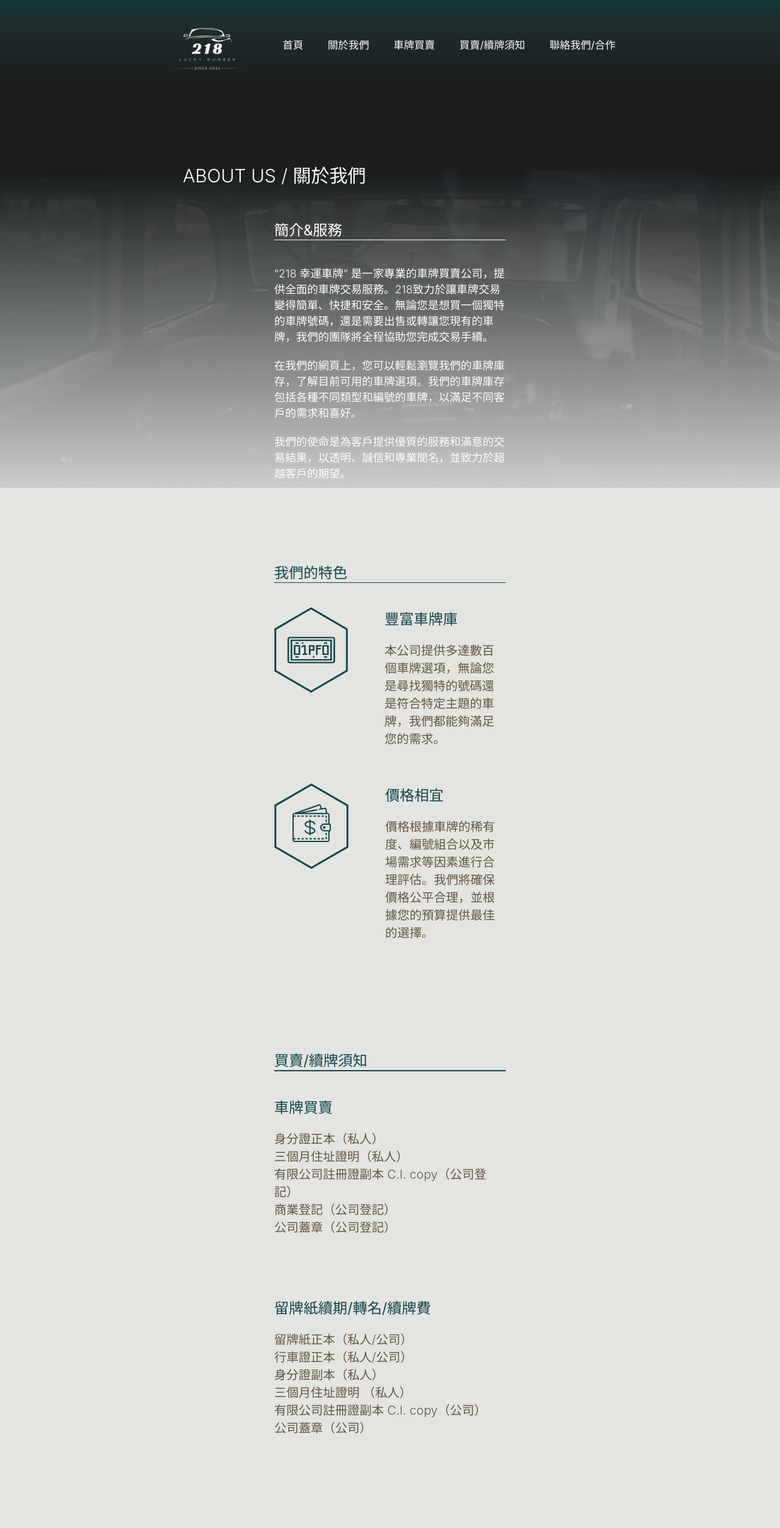
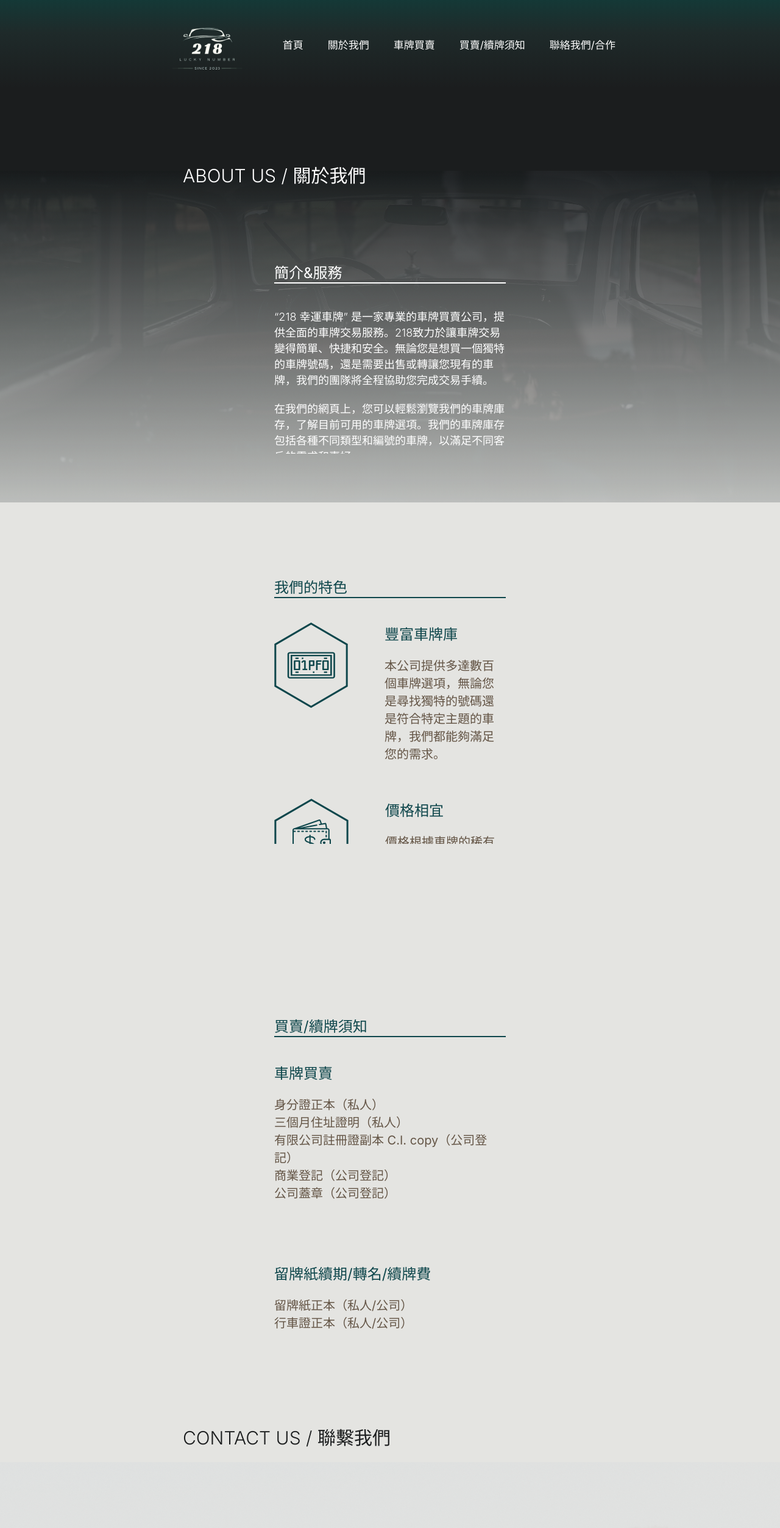
Before and after one commit to hsiangyichen/license-plate-ecommerce-platform, a Next.js app: page /about in a window 1280 px wide. Shown: the top 2506 px of the page at 61% size. Built offline with nearby package versions, Linux system fonts and the light colour scheme.

Commit message:
feat: complete design of purchase

```diff
--- a/src/app/about/page.tsx
+++ b/src/app/about/page.tsx
@@ -9,12 +9,13 @@ const About = () => {
       <div className={styles.firstFilter}></div>
       <img className={styles.img} src={"images/aboutUs.jpg"} />
       <Navbar />
-      <div className={styles.item}>
-        <div className={styles.body}>
+      <div className={styles.intoContainer}>
+        <div className={styles.intro}>
+          <div className={styles.introTitle}>
             <h1>ABOUT US / 關於我們</h1>
-          <div className={styles.intro}>
+          </div>
+          <div className={styles.introItem}>
             <h2>簡介&服務</h2>
-
             <p>
               “218 幸運車牌”
               是一家專業的車牌買賣公司，提供全面的車牌交易服務。218致力於讓車牌交易變得簡單、快捷和安全。無論您是想買一個獨特的車牌號碼，還是需要出售或轉讓您現有的車牌，我們的團隊將全程協助您完成交易手續。
@@ -32,7 +33,8 @@ const About = () => {
         </div>
       </div>
       <AboutUs />
-      <div id="purchase-info" className={styles.shouldKnow}>
+      <div id="purchase-info" className={styles.shouldKnowContainer}>
+        <div className={styles.shouldKnow}>
           <h2>買賣/續牌須知</h2>
           <div className={styles.shouldKnowItem}>
             <h3>車牌買賣</h3>
@@ -66,6 +68,8 @@ const About = () => {
             </p>
           </div>
         </div>
+      </div>
+
       <div className={styles.contactUs}>
         <h1>CONTACT US / 聯繫我們</h1>
       </div>
--- a/src/app/about/styles.module.scss
+++ b/src/app/about/styles.module.scss
@@ -30,34 +30,45 @@
   filter: grayness(40%);
 }
 
-.body {
+.introTitle {
+  position: relative;
+  display: flex;
+  align-items: center;
+  h1 {
+    margin: 120px 0 120px 300px;
+    font-size: 30px;
+    font-weight: 300;
+    color: $White;
+  }
+}
+
+.intoContainer {
+  height: 85vh;
+  width: 100%;
+  justify-content: center;
+  align-items: center;
   overflow: hidden;
 }
 
-.item {
-  z-index: 1;
-  width: 100%;
+.intro {
+  position: relative;
   display: flex;
   flex-direction: column;
-  align-items: center;
+  // justify-content: center;
+  // align-items: center;
   overflow: hidden;
-  height: 82vh;
-  h1 {
-    margin: 120px 300px 50px 300px;
-    font-size: 30px;
-    font-weight: 300;
-  }
+  height: 75vh;
 }
 
-.intro {
-  margin: 0px 450px;
+.introItem {
   h2 {
-    margin: 0 0 40px 0;
+    margin: 0 450px 40px 450px;
     font-size: 24px;
     font-weight: 400;
-    border-bottom: 1.5px solid white;
+    border-bottom: 2px solid white;
   }
   p {
+    margin: 0 450px 40px 450px;
     font-size: 18px;
     font-weight: 300;
     margin-bottom: 100px;
@@ -85,15 +96,25 @@
   position: absolute;
   top: 35vh;
   width: 100%;
-  height: 65vh;
+  height: 75vh;
   background: linear-gradient(180deg, #1b1d1e 0%, #e4e4e1 100%);
 }
 
+.shouldKnowContainer {
+  padding: 280px 450px 0px 450px;
+  width: 100%;
+  display: flex;
+  justify-content: center;
+  align-items: center;
+  background: $BackgroundBeige;
+}
+
 .shouldKnow {
-  padding: 120px 450px 50px 450px;
-  // height: 100vh;
-  width: 100%;
-  background: $BackgroundBeige;
+  height: 65vh;
+  width: 1342px;
+  position: relative;
+  display: flex;
+  flex-direction: column;
   overflow: hidden;
   h2 {
     margin: 0 0 40px 0;
@@ -110,7 +131,7 @@
   }
   p {
     font-size: 20px;
-    font-weight: 300;
+    font-weight: 400;
     margin-bottom: 100px;
     color: $Brown;
   }
@@ -121,9 +142,8 @@
   background-color: $BackgroundBeige;
   display: flex;
   align-items: center;
-  // overflow: hidden;
   h1 {
-    margin: 120px 0 20px 300px;
+    margin: 150px 0 20px 300px;
     font-size: 30px;
     font-weight: 300;
     color: $BackgroundBlack;
--- a/src/app/purchase/styles.module.scss
+++ b/src/app/purchase/styles.module.scss
@@ -1,14 +1,16 @@
 @import "../styles/colors";
 
 .container {
-  background-color: $White;
-  // background-color: rgb(176, 164, 158);
+  background-color: $BackgroundBlack;
+  color: $BackgroundBlack;
   position: relative;
   display: flex;
   flex-direction: column;
   animation-fill-mode: forwards;
   animation: fadeIn 1.5s;
   min-height: 100vh;
+  width: 100%;
+  overflow: hidden;
 }
 
 @keyframes fadeIn {
@@ -20,62 +22,80 @@
   }
 }
 
-.img {
-  object-fit: cover;
-  object-position: center;
-  position: absolute;
-  width: 100%;
-  height: 18vh;
-  // filter: brightness(15%);
-  // background-color: rgb(176, 164, 158);
+.contactUs {
+  position: relative;
+  background-color: $BackgroundBeige;
+  display: flex;
+  // align-items: center;
+  flex-direction: column;
+  // overflow: hidden;
+  h1 {
+    margin: 120px 0 0px 300px;
+    font-size: 30px;
+    font-weight: 300;
+    color: $BackgroundBlack;
+  }
 }
-
 .item {
   z-index: 1;
-  display: flex;
-  flex-direction: column;
-}
-
-.paginationAndDropdown {
-  display: flex;
-  flex-direction: row;
-  justify-content: space-between;
-  // margin: 150px 0 0 0;
-}
-
-.title {
-  color: black;
-  margin: 70px 170px;
-  font-size: 50px;
-}
-
-.desc {
-  color: black;
-  margin: 0 170px;
+  width: 100%;
+  background-color: $BackgroundBeige;
+  overflow: hidden;
+  .searchBar {
+    margin-left: 300px;
+    padding-top: 30px;
+  }
+  .paginationAndDropdown {
+    margin-left: 300px;
+    padding: 30px 0;
+  }
 }
 
 .bottomContainer {
   display: flex;
-  flex-direction: row;
   width: 100%;
-  gap: 3px;
-  padding: 0 170px;
+  justify-content: center;
+  background-color: $BackgroundBeige;
+}
+
+.sidebarAndResults {
+  display: flex;
+  max-width: 1500px;
+  min-width: 500px;
+  margin: 0 300px;
+  gap: 20px;
 }
 
 .sidebar {
-  // display: flex;
-  // flex-direction: row;
-  width: 25%;
-  background-color: white;
-  border: 1px solid black;
-  .buttoms {
-    margin: 40px 50px;
+  width: 50%;
+  background-color: rgba(27, 29, 30, 0.15);
+  .button {
+    color: $BackgroundBlack;
+    margin: 45px 80px;
+    padding: 5px;
+    cursor: pointer;
+    &:hover {
+      opacity: 50%;
+    }
   }
   a {
-    color: rgb(166, 164, 155);
-    cursor: pointer;
-    &:hover {
-      color: rgb(80, 80, 78);
-    }
+    color: $BackgroundBlack;
+    font-size: 17px;
+    font-family: Inter;
   }
 }
+
+.aboutUsFilter {
+  background: linear-gradient(
+    180deg,
+    rgba(16, 75, 71, 0.6) 0%,
+    rgba(33, 51, 50, 0.6) 19.27%,
+    rgba(27, 29, 30, 0.6) 52.08%
+  );
+  object-fit: cover;
+  object-position: center;
+  position: absolute;
+  top: 0;
+  width: 100%;
+  height: 35vh;
+}
--- a/src/components/AboutUs/styles.module.scss
+++ b/src/components/AboutUs/styles.module.scss
@@ -1,14 +1,12 @@
 @import "../../app/styles/colors";
 
 .container {
-  height: 100vh;
+  height: 70vh;
   width: 100%;
-  // align-items: center;
   justify-content: center;
   background-color: $BackgroundBeige;
   position: relative;
   display: flex;
-  min-height: 100vh;
   overflow: hidden;
 }
 
@@ -22,9 +20,7 @@
     margin: 0 0 40px 0;
     font-size: 24px;
     font-weight: 400;
-    border-bottom: 1.5px solid $LogoGreen;
-    // color: $LogoGreen;
-    // padding-bottom: 1rem;
+    border-bottom: 2px solid $LogoGreen;
   }
 }
 
@@ -49,26 +45,13 @@
 }
 
 .containerItem {
-  // margin: 0px 450px;
   display: flex;
   flex-direction: row;
-  // align-items: center;
 }
 
-.leftItem {
-  // height: 200px;
-  // width: 30%;
-}
+// .leftItem {
+// }
 
 .rightItem {
   padding-left: 60px;
-  // height: inherit;
-  // width: 70%;
 }
-
-// .firstfilter {
-//   // background: linear-gradient(180deg, #1b1d1e 0%, #e4e4e1 100%);
-//   background-color: $BackgroundBlack;
-//   width: 100%;
-//   height: 100vh;
-// }
--- a/src/components/ContactForm/ContactForm.tsx
+++ b/src/components/ContactForm/ContactForm.tsx
@@ -82,7 +82,6 @@ const ContactForm: React.FC = () => {
     <div className={styles.container}>
       <img className={styles.img} src={"images/contactFormCar.jpg"} />
       <div className={styles.item}>
-        {/* <h1>CONTACT US / 聯繫我們</h1> */}
         <div className={styles.form}>
           <div className={styles.formLeft}>
             <div className={styles.infoItem}>
--- a/src/components/ContactForm/styles.module.scss
+++ b/src/components/ContactForm/styles.module.scss
@@ -3,7 +3,7 @@
 .container {
   position: relative;
   width: 100%;
-  height: 110vh;
+  height: 90vh;
   background: $BackgroundBeige;
 }
 .item {
--- a/src/components/SearchBar/SearchBar.tsx
+++ b/src/components/SearchBar/SearchBar.tsx
@@ -1,7 +1,6 @@
 "use client";
 import React, { ChangeEvent, KeyboardEvent } from "react";
 import styles from "./styles.module.scss";
-import { FaSearch } from "react-icons/fa";
 import Search from "@assets/icons/search.svg";
 
 interface SearchBarProps {
@@ -29,7 +28,7 @@ const SearchBar: React.FC<SearchBarProps> = ({
           onKeyDown={onEnterKeyPress}
         />
         <a className={styles.searchIcon} onClick={onSearch}>
-          <Search />
+          <Search width="25px" height="25px" />
         </a>
       </div>
     </div>
--- a/src/components/SearchBar/styles.module.scss
+++ b/src/components/SearchBar/styles.module.scss
@@ -5,18 +5,21 @@
   // margin: 20px 170px;
   display: flex;
   flex-direction: column;
-  align-items: center;
+  // align-items: center;
   min-width: 200px;
 }
 
 .searchbarwrapper {
-  background-color: transparent;
+  // background-color: transparent;
+  background-color: $White;
   width: 100%;
-  border: 1px solid black;
+  height: 46px;
+  border: 0;
+  // border: 1px solid black;
   // padding: 10px 0px;
   display: flex;
   align-items: center;
-  border-radius: 20px;
+  border-radius: 23px;
 }
 
 .input {
@@ -24,18 +27,15 @@
   border: none;
   height: 100%;
   font-size: 16px;
-  font-weight: 300;
+  font-family: Inter;
   width: 100%;
-  margin-left: 15px;
+  margin-left: 24px;
   &:focus {
     outline: none;
   }
 }
 
 .searchIcon {
-  font-size: 25px;
-  margin: 5px;
-  padding: 2px;
+  margin-right: 15px;
   cursor: pointer;
-  // border-radius: 30px;
 }
--- a/src/components/SearchResult/styles.module.scss
+++ b/src/components/SearchResult/styles.module.scss
@@ -5,19 +5,23 @@
   width: 100%;
   align-items: center;
   flex-wrap: wrap;
-  gap: 3px;
+  gap: 20px;
+  background-color: $BackgroundBeige;
 }
 
 .resultItem {
   display: flex;
   flex-direction: column;
   align-items: center;
-  width: calc(33.33% - 3px);
+  width: calc(50% - 20px);
+  padding: 30px 0;
   box-sizing: border-box;
-  border: 1px solid black;
+  background-color: rgba(27, 29, 30, 0.15);
   overflow: hidden;
+  -webkit-transition: 0.3s;
+  transition: 0.3s;
   &:hover {
-    background-color: rgba(213, 213, 213, 0.349);
+    background-color: rgba(27, 29, 30, 0.35);
   }
 }
 
@@ -25,7 +29,8 @@
   display: flex;
   justify-content: center;
   margin: 20px 0 10px 0;
-  min-width: 100%;
+  width: 100%;
+  // min-width: 100%;
   font-size: 24px;
   font-weight: 600;
 }
@@ -34,13 +39,18 @@
   display: flex;
   align-items: center;
   justify-content: center;
+  width: 150px;
+  height: 40px;
   min-width: 120px;
-  background-color: rgb(240, 231, 82);
-  border-radius: 5px;
+  background-color: $BackgroundBeige;
+  border-radius: 8px;
   border: 3px solid black;
   overflow: hidden;
 }
 
 .itemPrice {
+  color: $Black;
+  font-size: 17px;
+  font-weight: 400;
   margin: 0 0 10px 0;
 }
--- a/src/components/SortByDropdown/SortByDropdown.tsx
+++ b/src/components/SortByDropdown/SortByDropdown.tsx
@@ -14,13 +14,13 @@ const SortByDropdown: React.FC<SortByDropdownProps> = ({ onChange }) => {
 
   return (
     <div className={styles.sortByContainer}>
-      <label htmlFor={styles.sortSelect}>Sort By:</label>
+      <label htmlFor={styles.sortSelect}>按照類型:</label>
       <select
         id="sortSelect"
         className={styles.sortSelect}
         onChange={handleSortChange}
       >
-        <option value="default"></option>
+        <option value="default">Select All</option>
         <option value="priceLow">Price Low to High</option>
         <option value="priceHigh">Price High to Low</option>
         <option value="alphabeticalOrder">Alphabetical A-Z</option>
--- a/src/components/SortByDropdown/styles.module.scss
+++ b/src/components/SortByDropdown/styles.module.scss
@@ -3,26 +3,23 @@
 .sortByContainer {
   display: flex;
   align-items: center;
-  margin: 20px 170px;
-  // margin-top: 10px;
+  margin-top: 5px;
 }
 
 .sortByContainer label {
   margin-right: 5px;
-  font-size: 14px;
-
-  // font-weight: bold;
+  font-size: 15px;
 }
 
 .sortSelect {
-  // padding: 0 10px;
+  margin: 10px;
+  padding: 2px;
   border: none;
   width: 140px;
-  // appearance: none; /* Remove the default arrow icon in some browsers */
-  // border: none; /* Remove border */
-  outline: none; /* Remove outline */
+  // height: 18px;
+  outline: none;
   border: 1px solid #ccc;
-  border-radius: 4px;
+  border-radius: 6px;
   font-size: 14px;
   cursor: pointer;
 }
@@ -32,6 +29,5 @@
 }
 
 .sortSelect option {
-  font-size: 14px;
   background-color: #fff;
 }
```
Also changed, not shown: src/app/purchase/page.tsx (+12 -92 lines), src/assets/icons/search.svg. Lines whose indentation alone changed are shown as unchanged.
